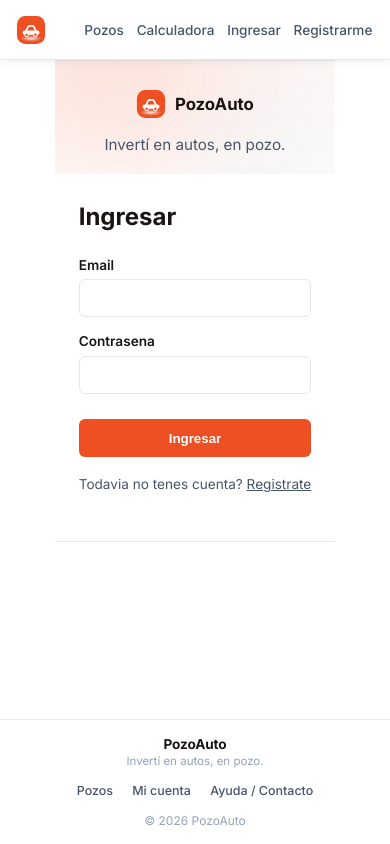
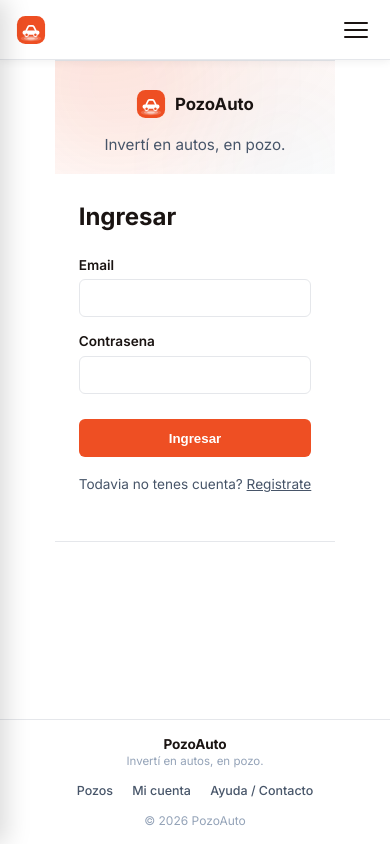
Before and after one commit to Sincro-arg/AH-front, an Angular app: page /login in a window 390 px wide. Built offline with nearby package versions, Linux system fonts and the light colour scheme.

Commit message:
tarea 688: rehacer el Header con menu hamburguesa y drawer lateral para mobile
Agent: c2

```diff
--- a/src/app/components/header/header.css
+++ b/src/app/components/header/header.css
@@ -7,9 +7,11 @@
 
 .header {
   height: 60px;
+  width: 100%;
   background-color: var(--color-surface);
   border-bottom: 1px solid var(--color-border);
   box-shadow: 0 2px 8px rgba(0, 0, 0, 0.06);
+  overflow-x: hidden;
 }
 
 .header__inner {
@@ -18,9 +20,11 @@
   justify-content: space-between;
   height: 100%;
   max-width: 1280px;
+  width: 100%;
   margin: 0 auto;
   padding: 0 1.5rem;
   gap: 0.75rem;
+  box-sizing: border-box;
 }
 
 .header__brand {
@@ -122,9 +126,147 @@
   outline-offset: 2px;
 }
 
-@media (max-width: 640px) {
-  .header__date {
+.header__hamburger {
+  display: none;
+  flex-direction: column;
+  justify-content: center;
+  gap: 5px;
+  width: 36px;
+  height: 36px;
+  padding: 6px;
+  border-radius: 8px;
+  flex-shrink: 0;
+  background: none;
+  border: none;
+  transition: background-color 0.15s ease;
+}
+
+.header__hamburger:hover {
+  background-color: color-mix(in srgb, var(--color-text) 6%, transparent);
+}
+
+.header__hamburger span {
+  display: block;
+  width: 100%;
+  height: 2px;
+  background: var(--color-text);
+  border-radius: 2px;
+  transition: transform 0.22s ease, opacity 0.22s ease;
+  transform-origin: center;
+}
+
+.header__hamburger.is-open span:nth-child(1) { transform: translateY(7px) rotate(45deg); }
+.header__hamburger.is-open span:nth-child(2) { opacity: 0; transform: scaleX(0); }
+.header__hamburger.is-open span:nth-child(3) { transform: translateY(-7px) rotate(-45deg); }
+
+.header__hamburger:focus-visible {
+  outline: 2px solid var(--color-primary);
+  outline-offset: 2px;
+}
+
+.header__overlay {
+  position: fixed;
+  inset: 0;
+  background: rgba(0, 0, 0, 0.35);
+  z-index: 199;
+}
+
+.header__drawer {
+  position: fixed;
+  top: 0;
+  left: 0;
+  bottom: 0;
+  width: min(280px, 82vw);
+  background: var(--color-surface);
+  z-index: 200;
+  display: flex;
+  flex-direction: column;
+  transform: translateX(-100%);
+  transition: transform 0.26s cubic-bezier(0.4, 0, 0.2, 1);
+  overflow-y: auto;
+  box-shadow: 6px 0 24px rgba(0, 0, 0, 0.15);
+}
+
+.header__drawer.is-open {
+  transform: translateX(0);
+}
+
+.header__drawer-head {
+  display: flex;
+  align-items: center;
+  justify-content: space-between;
+  padding: 1rem 1.25rem;
+  border-bottom: 1px solid var(--color-border);
+  flex-shrink: 0;
+}
+
+.header__drawer-close {
+  display: flex;
+  align-items: center;
+  justify-content: center;
+  width: 32px;
+  height: 32px;
+  border-radius: 8px;
+  background: none;
+  border: none;
+  color: var(--color-text-muted);
+  transition: background-color 0.15s ease;
+}
+
+.header__drawer-close:hover {
+  background-color: color-mix(in srgb, var(--color-text) 6%, transparent);
+}
+
+.header__drawer-close:focus-visible,
+.header__drawer-link:focus-visible {
+  outline: 2px solid var(--color-primary);
+  outline-offset: 2px;
+}
+
+.header__drawer-nav {
+  display: flex;
+  flex-direction: column;
+  gap: 0.15rem;
+  padding: 0.75rem;
+}
+
+.header__drawer-link {
+  display: block;
+  width: 100%;
+  text-align: left;
+  padding: 0.85rem 0.9rem;
+  border-radius: 8px;
+  font-size: 0.95rem;
+  font-weight: 500;
+  color: var(--color-text);
+  text-decoration: none;
+  background: none;
+  border: none;
+  font-family: inherit;
+  transition: background-color 0.15s ease, color 0.15s ease;
+}
+
+.header__drawer-link:hover {
+  background-color: color-mix(in srgb, var(--color-text) 6%, transparent);
+}
+
+.header__drawer-logout {
+  color: var(--color-error);
+  cursor: pointer;
+}
+
+.header__drawer-logout:hover {
+  background-color: color-mix(in srgb, var(--color-error) 12%, transparent);
+}
+
+@media (max-width: 767px) {
+  .header__nav,
+  .header__user {
     display: none;
+  }
+
+  .header__hamburger {
+    display: flex;
   }
 }
 
@@ -141,25 +283,4 @@
   .header__brand-name {
     display: none;
   }
-
-  .header__user {
-    gap: 0.5rem;
-  }
-
-  .header__user-link {
-    max-width: 40vw;
-  }
-
-  .header__logout {
-    padding: 0.35rem 0.6rem;
-    font-size: 0.8rem;
-  }
-
-  .header__nav {
-    gap: 0.6rem;
-  }
-
-  .header__nav-link {
-    font-size: 0.85rem;
-  }
 }
--- a/src/app/components/header/header.html
+++ b/src/app/components/header/header.html
@@ -8,8 +8,8 @@
     @if (estaLogueado()) {
       <nav class="header__nav">
         <a class="header__nav-link" routerLink="/pozos">Pozos</a>
+        <a class="header__nav-link" routerLink="/calculadora">Calculadora</a>
         <a class="header__nav-link" routerLink="/mis-inversiones">Mis inversiones</a>
-        <a class="header__nav-link" routerLink="/calculadora">Calculadora</a>
       </nav>
 
       <div class="header__user">
@@ -27,5 +27,63 @@
         <a class="header__nav-link" routerLink="/registro">Registrarme</a>
       </nav>
     }
+
+    <button
+      class="header__hamburger"
+      type="button"
+      [class.is-open]="menuOpen()"
+      (click)="toggleMenu()"
+      aria-label="Abrir menu"
+      [attr.aria-expanded]="menuOpen()"
+    >
+      <span></span>
+      <span></span>
+      <span></span>
+    </button>
   </div>
 </header>
+
+@if (menuOpen()) {
+  <div class="header__overlay" (click)="cerrarMenu()" aria-hidden="true"></div>
+}
+
+<aside
+  #drawer
+  class="header__drawer"
+  [class.is-open]="menuOpen()"
+  role="dialog"
+  aria-modal="true"
+  aria-label="Menu de navegacion"
+  (keydown)="onDrawerKeydown($event)"
+>
+  <div class="header__drawer-head">
+    <app-logo />
+    <button
+      class="header__drawer-close"
+      type="button"
+      (click)="cerrarMenu()"
+      aria-label="Cerrar menu"
+    >
+      <svg viewBox="0 0 24 24" fill="none" stroke="currentColor" stroke-width="2" width="20" height="20">
+        <line x1="18" y1="6" x2="6" y2="18" /><line x1="6" y1="6" x2="18" y2="18" />
+      </svg>
+    </button>
+  </div>
+
+  <nav class="header__drawer-nav">
+    @if (estaLogueado()) {
+      <a class="header__drawer-link" routerLink="/pozos" (click)="cerrarMenu()">Pozos</a>
+      <a class="header__drawer-link" routerLink="/calculadora" (click)="cerrarMenu()">Calculadora</a>
+      <a class="header__drawer-link" routerLink="/mis-inversiones" (click)="cerrarMenu()">Mis inversiones</a>
+      <a class="header__drawer-link" routerLink="/configuracion" (click)="cerrarMenu()">Configuracion</a>
+      <button class="header__drawer-link header__drawer-logout" type="button" (click)="logout(); cerrarMenu()">
+        Salir
+      </button>
+    } @else {
+      <a class="header__drawer-link" routerLink="/pozos" (click)="cerrarMenu()">Pozos</a>
+      <a class="header__drawer-link" routerLink="/calculadora" (click)="cerrarMenu()">Calculadora</a>
+      <a class="header__drawer-link" routerLink="/login" (click)="cerrarMenu()">Ingresar</a>
+      <a class="header__drawer-link" routerLink="/registro" (click)="cerrarMenu()">Registrarme</a>
+    }
+  </nav>
+</aside>
--- a/src/app/components/header/header.ts
+++ b/src/app/components/header/header.ts
@@ -1,4 +1,13 @@
-import { Component, computed, inject, ChangeDetectionStrategy } from '@angular/core';
+import {
+  Component,
+  ElementRef,
+  HostListener,
+  ViewChild,
+  computed,
+  inject,
+  signal,
+  ChangeDetectionStrategy,
+} from '@angular/core';
 import { RouterLink } from '@angular/router';
 import { AuthService } from '../../services/auth.service';
 import { Logo } from '../logo/logo';
@@ -16,6 +25,10 @@ export class Header {
 
   readonly estaLogueado = this.authSvc.estaLogueado;
   readonly usuario = computed(() => this.authSvc.usuarioActual());
+  readonly menuOpen = signal(false);
+
+  @ViewChild('drawer') private drawerRef?: ElementRef<HTMLElement>;
+  private elementoConFocoPrevio: HTMLElement | null = null;
 
   /** Fecha de hoy, corta y en español, para mostrar junto al usuario. */
   readonly fechaHoy = computed(() => {
@@ -30,4 +43,70 @@ export class Header {
   logout(): void {
     this.authSvc.logout();
   }
+
+  toggleMenu(): void {
+    if (this.menuOpen()) {
+      this.cerrarMenu();
+    } else {
+      this.abrirMenu();
+    }
+  }
+
+  abrirMenu(): void {
+    this.elementoConFocoPrevio = document.activeElement as HTMLElement | null;
+    this.menuOpen.set(true);
+
+    setTimeout(() => {
+      this.obtenerFocosDelModal()[0]?.focus();
+    });
+  }
+
+  cerrarMenu(): void {
+    this.menuOpen.set(false);
+    this.elementoConFocoPrevio?.focus();
+    this.elementoConFocoPrevio = null;
+  }
+
+  @HostListener('document:keydown.escape')
+  onEscape(): void {
+    if (this.menuOpen()) {
+      this.cerrarMenu();
+    }
+  }
+
+  onDrawerKeydown(event: KeyboardEvent): void {
+    this.atraparFoco(event);
+  }
+
+  private atraparFoco(event: KeyboardEvent): void {
+    if (event.key !== 'Tab') {
+      return;
+    }
+    const focosables = this.obtenerFocosDelModal();
+    if (focosables.length === 0) {
+      return;
+    }
+    const primero = focosables[0];
+    const ultimo = focosables[focosables.length - 1];
+
+    if (event.shiftKey && document.activeElement === primero) {
+      event.preventDefault();
+      ultimo.focus();
+    } else if (!event.shiftKey && document.activeElement === ultimo) {
+      event.preventDefault();
+      primero.focus();
+    }
+  }
+
+  private obtenerFocosDelModal(): HTMLElement[] {
+    const modal = this.drawerRef?.nativeElement;
+    if (!modal) {
+      return [];
+    }
+    return Array.from(
+      modal.querySelectorAll<HTMLElement>(
+        'button, [href], input, select, textarea, [tabindex]:not([tabindex="-1"])',
+      ),
+    );
+  }
 }
```
